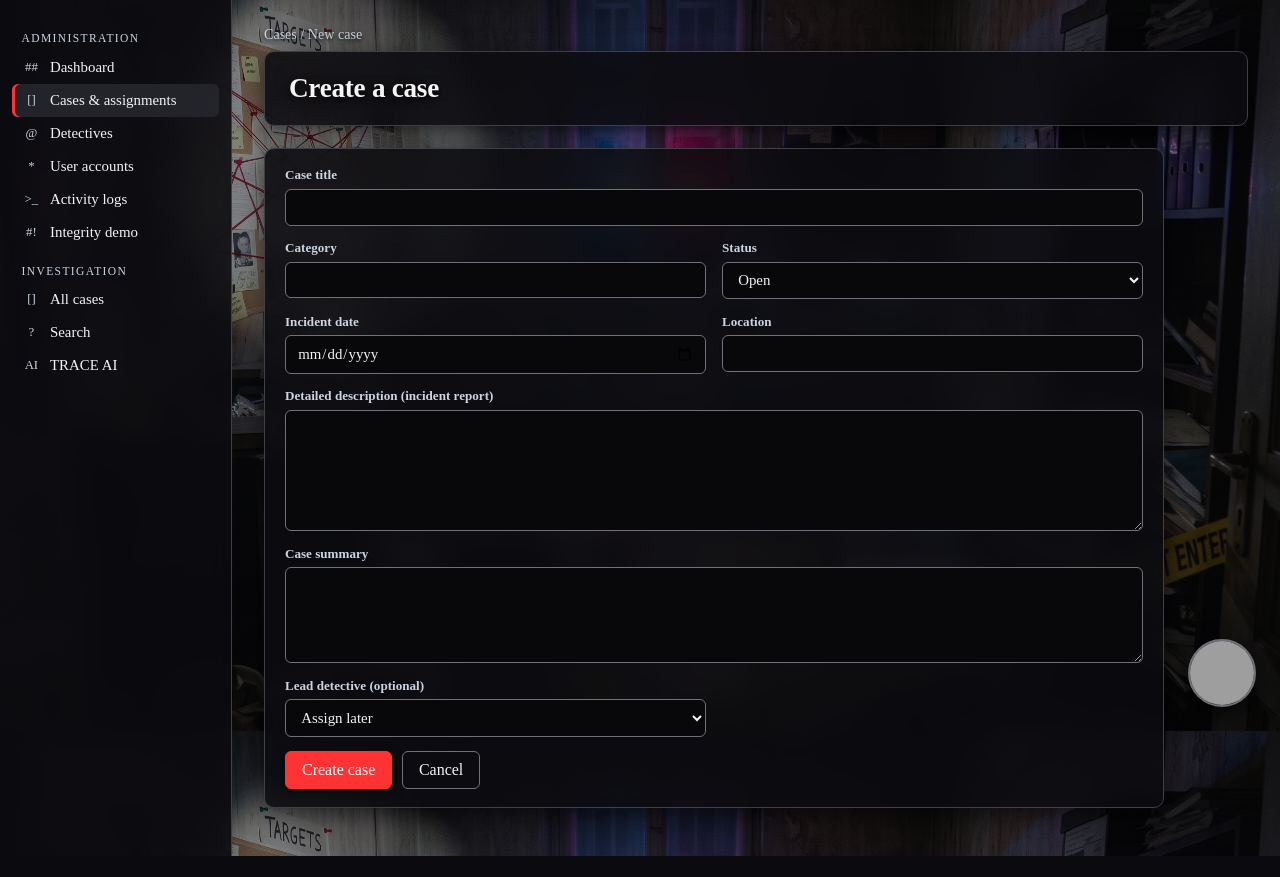
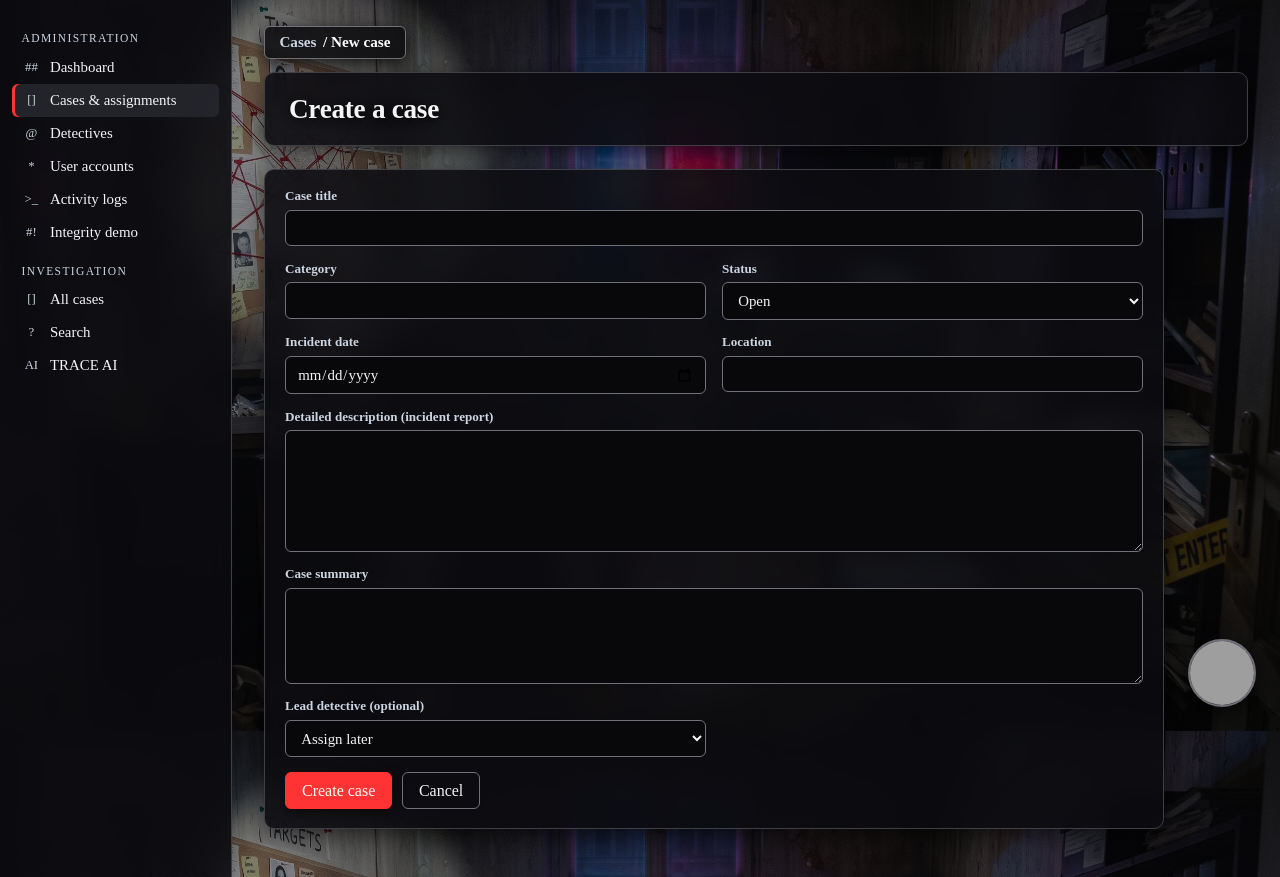
Before and after one commit to TRACEXX/TRACE-X, a Flask app: page /admin/cases/new in a window 1280 px wide. Shown: the part 69-946 px from the top of the page. Before the commit the page ends 925 px from the top, so only its background shows below. Run offline with Flask 3, Linux system fonts and the light colour scheme; the visitor is signed in with stand-in values (Sample User, id 1); data comes from the database, SQL or seed files in the repository; data that the repository does not hold is empty; parts of the project's set-up code (start-up, migrations or seed data) failed here and were passed over; grey boxes are pictures that could not be loaded.

Commit message:
Hoping for this to be the last COMMIT

```diff
--- a/static/css/style.css
+++ b/static/css/style.css
@@ -117,9 +117,32 @@ img { max-width: 100%; }
     margin-bottom: .5rem;
     text-shadow: 0 2px 6px rgba(0, 0, 0, 0.95);
 }
-.breadcrumb { font-size: .88rem; color: var(--muted); margin-bottom: .5rem; text-shadow: 0 2px 4px rgba(0,0,0,0.9); }
-.breadcrumb a { color: var(--muted); }
-.breadcrumb a:hover { color: #ffffff; }
+
+/* Enhanced High-Visibility Breadcrumb Tag */
+.breadcrumb {
+    display: inline-flex;
+    align-items: center;
+    gap: .4rem;
+    font-size: .95rem;
+    font-weight: 700;
+    color: #ffffff;
+    background: rgba(12, 12, 16, 0.85);
+    padding: .4rem .9rem;
+    border-radius: var(--radius-sm);
+    border: 1px solid var(--line-strong);
+    margin-bottom: .8rem;
+    box-shadow: 0 4px 16px rgba(0, 0, 0, 0.8);
+    backdrop-filter: blur(8px);
+    -webkit-backdrop-filter: blur(8px);
+}
+.breadcrumb a {
+    color: var(--muted);
+    font-weight: 600;
+}
+.breadcrumb a:hover {
+    color: var(--accent);
+    text-decoration: underline;
+}
 
 .grid { display: grid; gap: 1rem; }
 .grid-2 { grid-template-columns: repeat(2, minmax(0, 1fr)); }
```
